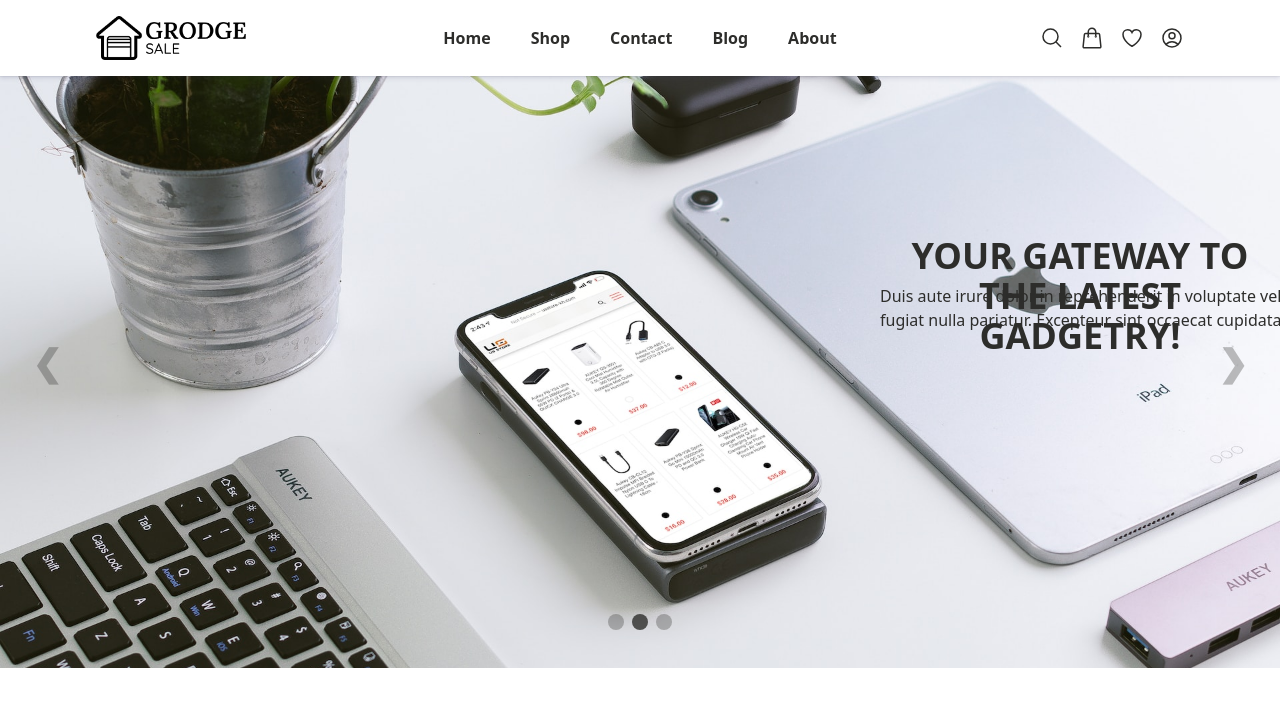
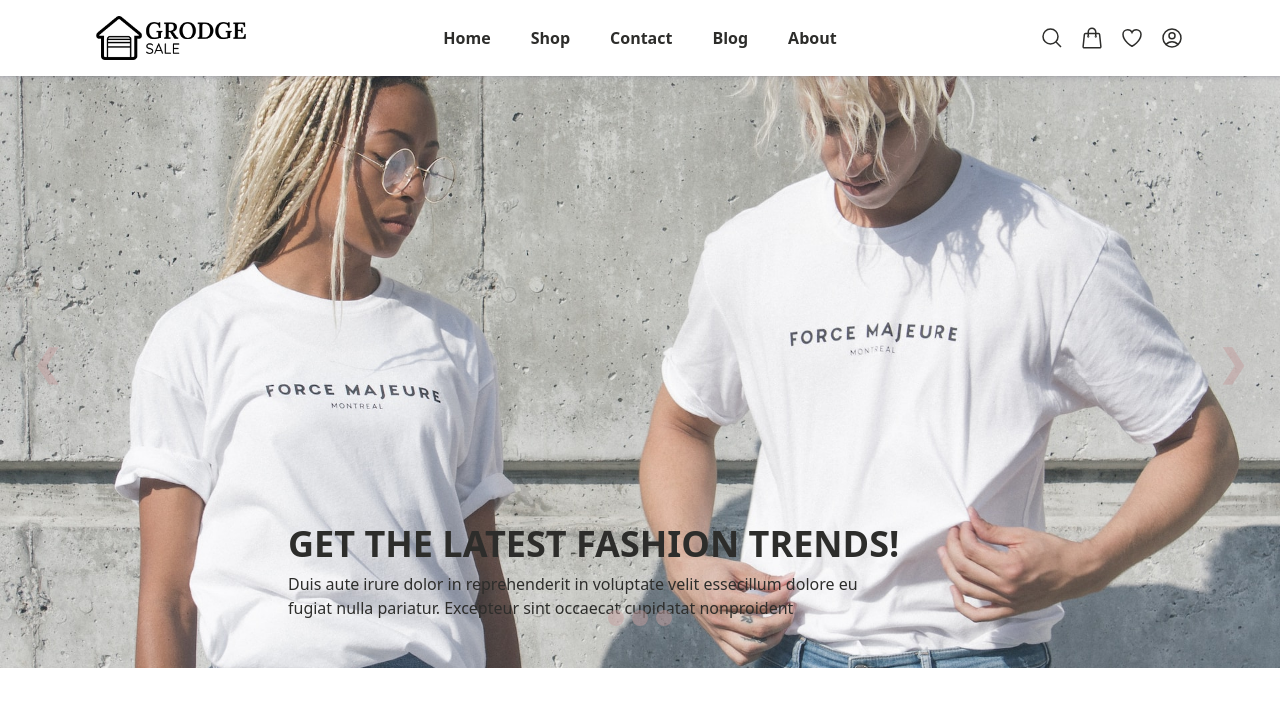
Before and after one commit to ralphscl/grodge-app, a React (Vite) app in the folder client/: page / in a window 1280 px wide. Shown: the top 706 px of the page. Built offline with nearby package versions, Linux system fonts and the light colour scheme; no server answers.

Commit message:
Carousel Minor Update

```diff
--- a/client/src/components/carousel/Arrows.jsx
+++ b/client/src/components/carousel/Arrows.jsx
@@ -3,10 +3,10 @@
 const Arrows = ({ prevSlide, nextSlide}) => {
     return (
         <div>
-            <span onClick={prevSlide} className='cursor-pointer z-40 absolute left-4 top-1/2 w-auto p-4 -mt-12 text-4xl font-bold text-black-custom opacity-30  hover:opacity-80'>
+            <span onClick={prevSlide} className='cursor-pointer z-40 absolute left-4 top-1/2 w-auto p-4 -mt-12 text-4xl font-bold text-accent-primary opacity-50  hover:opacity-100'>
                 &#10094;
             </span>
-            <span onClick={nextSlide} className='cursor-pointer z-40 absolute right-4 top-1/2 w-auto p-4 -mt-12 text-4xl font-bold text-black-custom opacity-30  hover:opacity-80'>
+            <span onClick={nextSlide} className='cursor-pointer z-40 absolute right-4 top-1/2 w-auto p-4 -mt-12 text-4xl font-bold text-accent-primary opacity-50  hover:opacity-100'>
                 &#10095;
             </span>
         </div>
--- a/client/src/components/carousel/Carousel.jsx
+++ b/client/src/components/carousel/Carousel.jsx
@@ -1,19 +1,22 @@
 import { useEffect, useState } from "react";
-import carouselData from "../../data/carouselData";
+import PropTypes from 'prop-types';
+// Components
 import CarouselContent from "./CarouselContent";
 import Arrows from "./Arrows";
 import Dots from "./Dots";
+// Data
+import carouselData from "../../data/carouselData";
 
 const carouselLength = carouselData.length - 1
 
-const Carousel = () => {
+const Carousel = ({ delay = 5000 }) => {
     const [activeIndex, setActiveIndex] = useState(0);
 
     useEffect(() => {
         const interval = setInterval(() => {
             console.log(activeIndex)
             setActiveIndex(activeIndex === carouselLength ? 0 : activeIndex + 1);
-        }, 5000);
+        }, delay);
         return () => clearInterval(interval);
     }, [activeIndex])
 
@@ -29,4 +32,8 @@
     )
 }
 
+Carousel.propTypes = {
+    delay: {type: PropTypes.number }
+}
+
 export default Carousel;
--- a/client/src/components/carousel/CarouselContent.jsx
+++ b/client/src/components/carousel/CarouselContent.jsx
@@ -9,7 +9,7 @@
                         key={index}
                         className={index === activeIndex ? 'w-screen h-[74vh] relative inline-block' : 'hidden'}
                     >
-                        <img className='h-full w-full absolute object-cover' src={carousel.url} alt={carousel.title} />
+                        <img className='h-full w-full absolute object-cover ' src={carousel.url} alt={carousel.title} />
                         <h2 className={carousel.style.title}>{carousel.title}</h2>
                         <h3 className={carousel.style.desc}>{carousel.description}</h3>
                     </div>
--- a/client/src/components/carousel/Dots.jsx
+++ b/client/src/components/carousel/Dots.jsx
@@ -2,12 +2,12 @@
 
 const Dots = ({ activeIndex, onClick, carouselData }) => {
     return (
-        <div className='w-screen h-14 absolute flex bottom-1 justify-center z-30'>
+        <div className='w-screen h-14 absolute flex bottom-2 justify-center z-30'>
             {carouselData.map((carousel, index) => {
                 return (
                     <span
                         key={index}
-                        className={`h-4 w-4 mx-1 rounded-[50%] inline-block bg-black-custom opacity-30 cursor-pointer  ${activeIndex === index && 'opacity-80'}`}
+                        className={`h-4 w-4 mx-1 rounded-[50%] inline-block bg-accent-primary opacity-50 cursor-pointer  ${activeIndex === index && 'opacity-100'}`}
                         onClick={() => onClick(index)}
                     ></span>
                 )
--- a/client/src/data/carouselData.jsx
+++ b/client/src/data/carouselData.jsx
@@ -22,8 +22,8 @@
         description:'Duis aute irure dolor in reprehenderit in voluptate velit essecillum dolore eu fugiat nulla pariatur. Excepteur sint occaecat cupidatat nonproident',
         url: gadgets,
         style: {
-            title: defaultStyle.title + 'left-[55rem] top-[10rem]',
-            desc: defaultStyle.desc + 'w-[38rem] left-[55rem] top-[13rem]'
+            title: defaultStyle.title + 'left-[55rem] top-[7rem]',
+            desc: defaultStyle.desc + 'w-[38rem] left-[55rem] top-[10rem]'
         }
     }, {
         title: 'START SHOPPING ONLINE!',
--- a/client/src/pages/HomePage.jsx
+++ b/client/src/pages/HomePage.jsx
@@ -3,7 +3,7 @@
 const HomePage = () => {
   return (
     <>
-      <Carousel />
+      <Carousel delay={8000}/>
     </>
   );
 }
```
